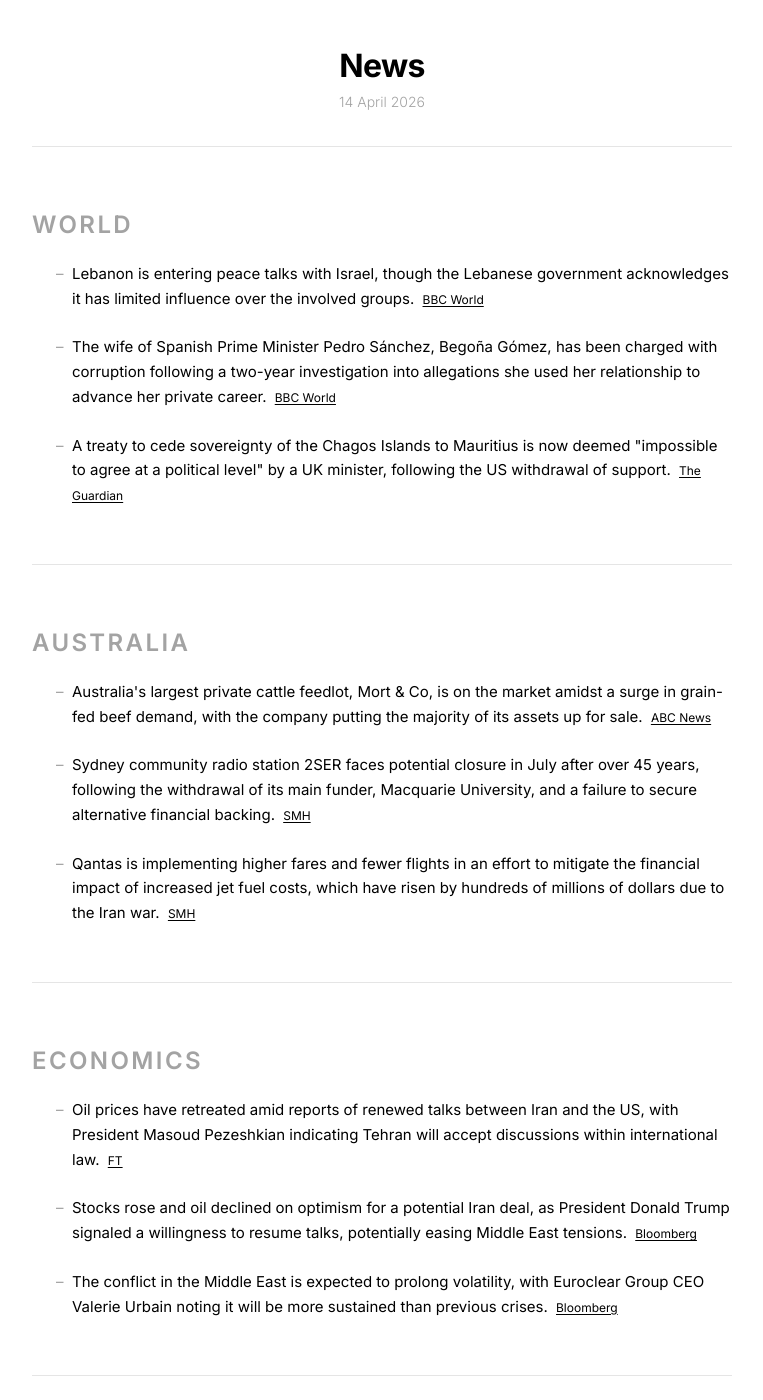
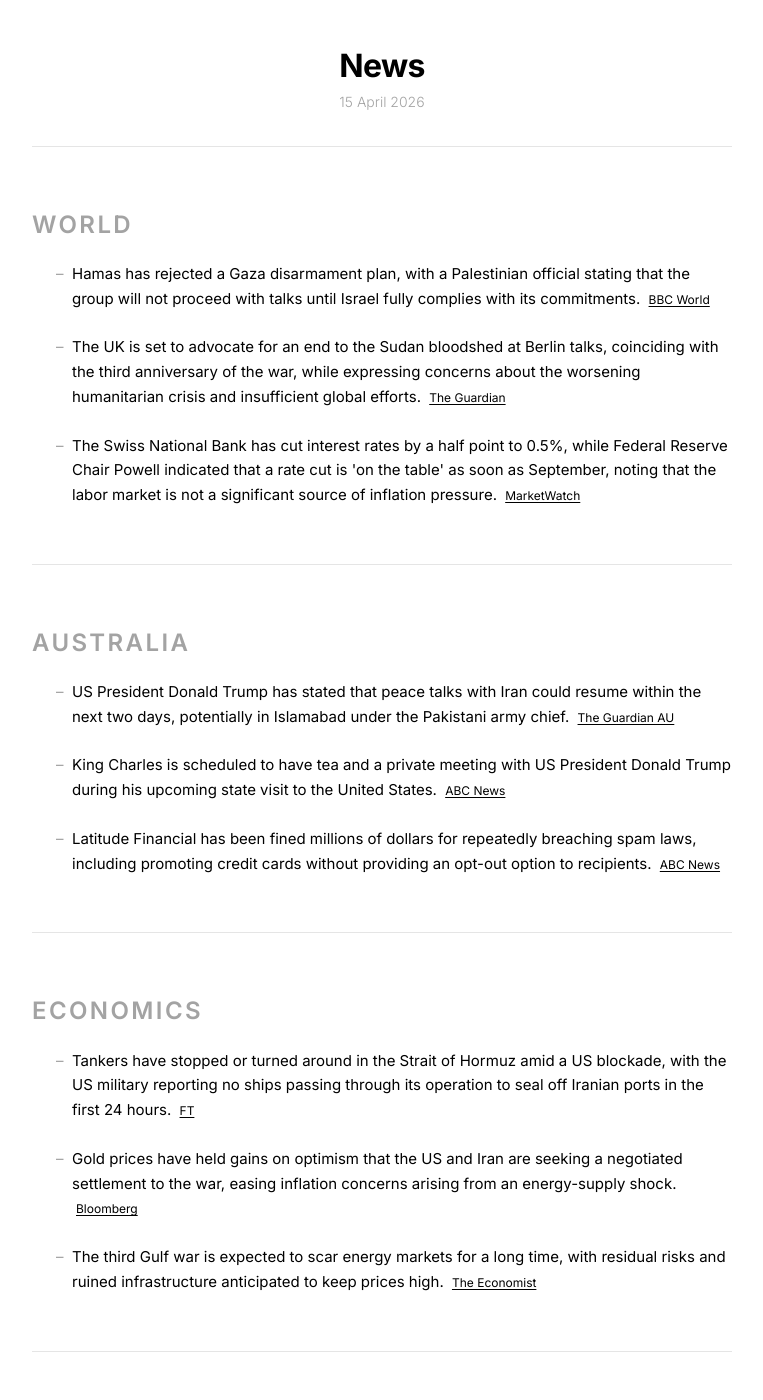
Before and after one commit to s-jac/s-jac.github.io, a Jekyll site: the page built from projects/news.html, in a window 1280 px wide and 1400 px high. Shown: the whole window, without its empty margins (258-1021 px from the left). Built offline with Jekyll 4.4.1, drawn with Linux system fonts in a browser that asks for light colours; some of the changed text lies outside the part shown.

Commit message:
daily news update 15 April 2026

```diff
--- a/_data/news.json
+++ b/_data/news.json
@@ -1,24 +1,24 @@
 {
-  "date": "14 April 2026",
-  "generated_at": "2026-04-14T05:11:29.674159+00:00",
+  "date": "15 April 2026",
+  "generated_at": "2026-04-15T02:20:47.249852+00:00",
   "sections": [
     {
       "heading": "World",
       "bullets": [
         {
-          "text": "Lebanon is entering peace talks with Israel, though the Lebanese government acknowledges it has limited influence over the involved groups.",
+          "text": "Hamas has rejected a Gaza disarmament plan, with a Palestinian official stating that the group will not proceed with talks until Israel fully complies with its commitments.",
           "source": "BBC World",
           "url": "https://www.bbc.com/news/world"
         },
         {
-          "text": "The wife of Spanish Prime Minister Pedro Sánchez, Begoña Gómez, has been charged with corruption following a two-year investigation into allegations she used her relationship to advance her private career.",
-          "source": "BBC World",
-          "url": "https://www.bbc.com/news/world"
+          "text": "The UK is set to advocate for an end to the Sudan bloodshed at Berlin talks, coinciding with the third anniversary of the war, while expressing concerns about the worsening humanitarian crisis and insufficient global efforts.",
+          "source": "The Guardian",
+          "url": "https://www.theguardian.com"
         },
         {
-          "text": "A treaty to cede sovereignty of the Chagos Islands to Mauritius is now deemed \"impossible to agree at a political level\" by a UK minister, following the US withdrawal of support.",
-          "source": "The Guardian",
-          "url": "https://www.theguardian.com"
+          "text": "The Swiss National Bank has cut interest rates by a half point to 0.5%, while Federal Reserve Chair Powell indicated that a rate cut is 'on the table' as soon as September, noting that the labor market is not a significant source of inflation pressure.",
+          "source": "MarketWatch",
+          "url": "https://www.marketwatch.com"
         }
       ]
     },
@@ -26,19 +26,19 @@
       "heading": "Australia",
       "bullets": [
         {
-          "text": "Australia's largest private cattle feedlot, Mort & Co, is on the market amidst a surge in grain-fed beef demand, with the company putting the majority of its assets up for sale.",
+          "text": "US President Donald Trump has stated that peace talks with Iran could resume within the next two days, potentially in Islamabad under the Pakistani army chief.",
+          "source": "The Guardian AU",
+          "url": "https://www.theguardian.com/au"
+        },
+        {
+          "text": "King Charles is scheduled to have tea and a private meeting with US President Donald Trump during his upcoming state visit to the United States.",
           "source": "ABC News",
           "url": "https://www.abc.net.au/news"
         },
         {
-          "text": "Sydney community radio station 2SER faces potential closure in July after over 45 years, following the withdrawal of its main funder, Macquarie University, and a failure to secure alternative financial backing.",
-          "source": "SMH",
-          "url": "https://www.smh.com.au"
-        },
-        {
-          "text": "Qantas is implementing higher fares and fewer flights in an effort to mitigate the financial impact of increased jet fuel costs, which have risen by hundreds of millions of dollars due to the Iran war.",
-          "source": "SMH",
-          "url": "https://www.smh.com.au"
+          "text": "Latitude Financial has been fined millions of dollars for repeatedly breaching spam laws, including promoting credit cards without providing an opt-out option to recipients.",
+          "source": "ABC News",
+          "url": "https://www.abc.net.au/news"
         }
       ]
     },
@@ -46,19 +46,19 @@
       "heading": "Economics",
       "bullets": [
         {
-          "text": "Oil prices have retreated amid reports of renewed talks between Iran and the US, with President Masoud Pezeshkian indicating Tehran will accept discussions within international law.",
+          "text": "Tankers have stopped or turned around in the Strait of Hormuz amid a US blockade, with the US military reporting no ships passing through its operation to seal off Iranian ports in the first 24 hours.",
           "source": "FT",
           "url": "https://www.ft.com"
         },
         {
-          "text": "Stocks rose and oil declined on optimism for a potential Iran deal, as President Donald Trump signaled a willingness to resume talks, potentially easing Middle East tensions.",
+          "text": "Gold prices have held gains on optimism that the US and Iran are seeking a negotiated settlement to the war, easing inflation concerns arising from an energy-supply shock.",
           "source": "Bloomberg",
           "url": "https://www.bloomberg.com/markets"
         },
         {
-          "text": "The conflict in the Middle East is expected to prolong volatility, with Euroclear Group CEO Valerie Urbain noting it will be more sustained than previous crises.",
-          "source": "Bloomberg",
-          "url": "https://www.bloomberg.com/markets"
+          "text": "The third Gulf war is expected to scar energy markets for a long time, with residual risks and ruined infrastructure anticipated to keep prices high.",
+          "source": "The Economist",
+          "url": "https://www.economist.com/finance-and-economics"
         }
       ]
     }
```
